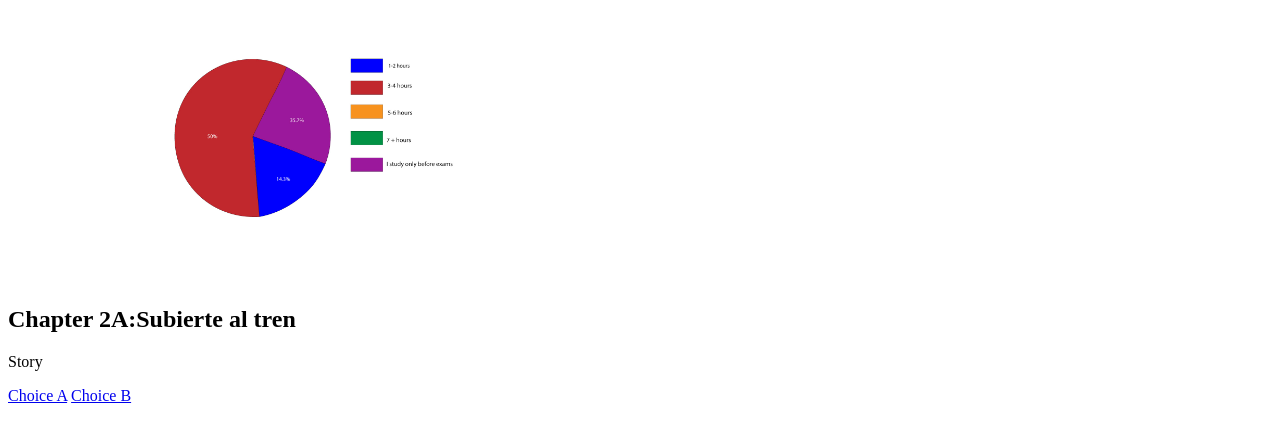
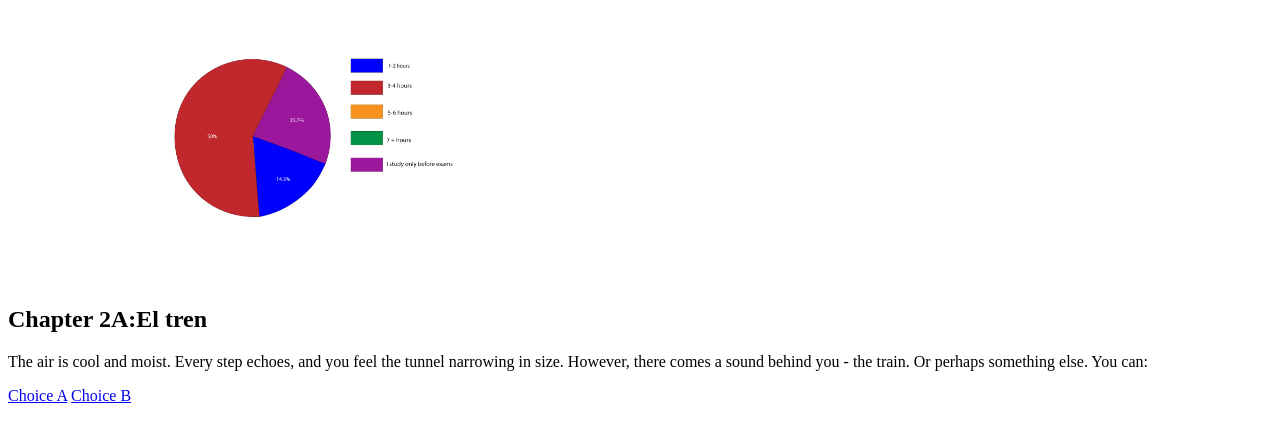
Before and after one commit to EleyniG/medpl150, a plain HTML site: page pathA.html in a window 1280 px wide. Shown: the part 79-518 px from the top of the page. Drawn offline with Linux system fonts and the light colour scheme.

Commit message:
Update pathA.html

```diff
--- a/pathA.html
+++ b/pathA.html
@@ -10,8 +10,11 @@
   <img src="hw9.png/IllustratorInfographic.jpg" alt="Collage with shapes" width="500">
 
 
-  <h2>Chapter 2A:Subierte al tren</h2>
- <p> Story</p>
+  <h2>Chapter 2A:El tren</h2>
+ <p> The air is cool and moist.
+Every step echoes, and you feel the tunnel narrowing in size.
+However, there comes a sound behind you - the train. Or perhaps something else.
+You can:</p>
 
   <p>
     <a href="endA.html">Choice A</a>
```
